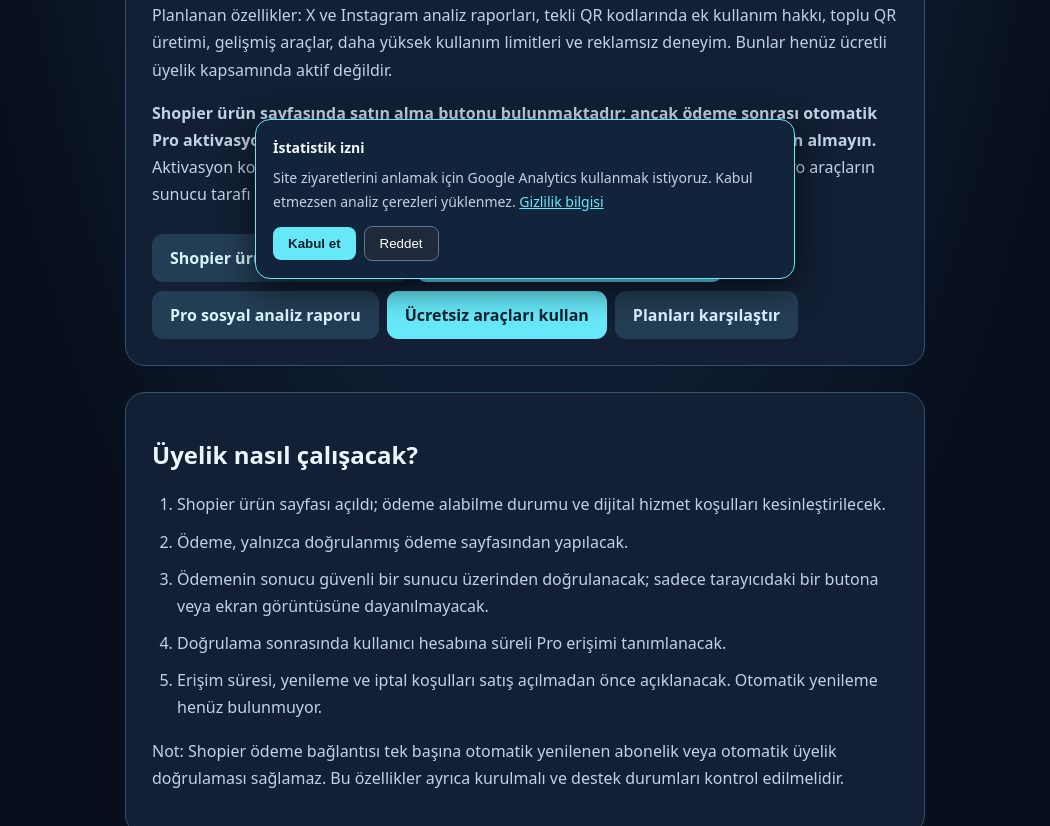
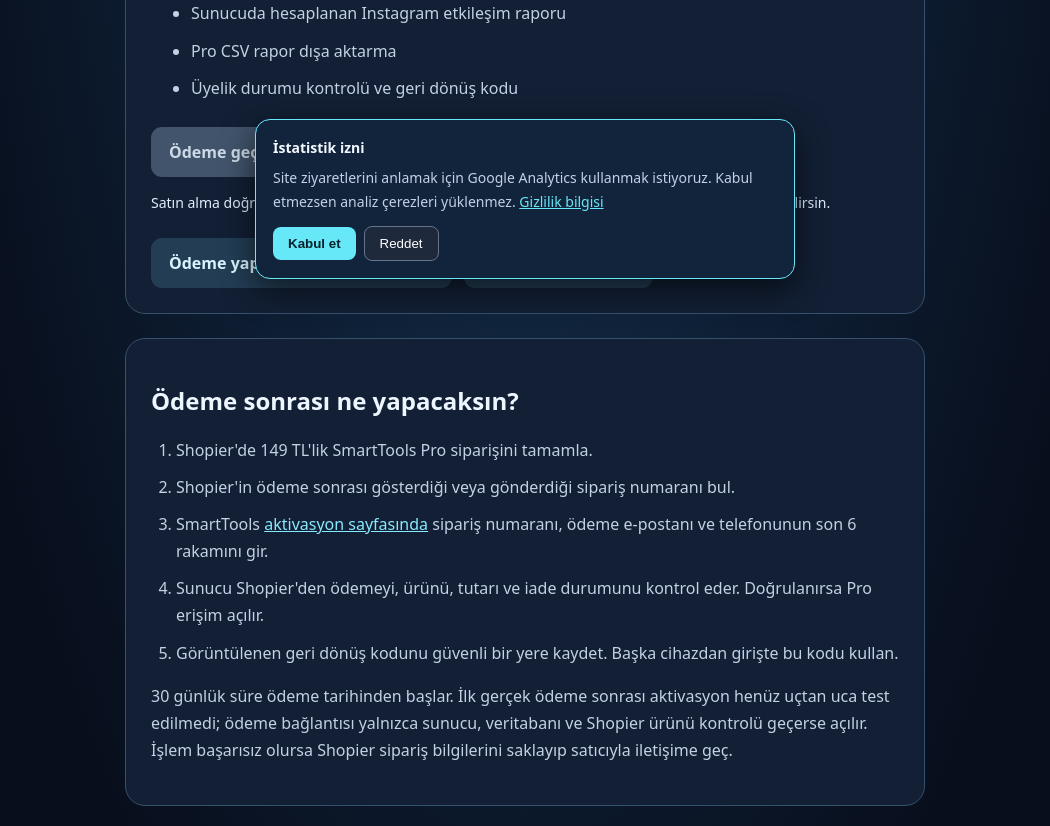
Before and after one commit to aliskeskin2006-cyber/Smarttools, a website: page pro-odeme.html in a window 1280 px wide. Shown: the part 509-1335 px from the top of the page, without its empty margins (115-1165 px from the left). Drawn offline with Linux system fonts and the light colour scheme; no server answers.

Commit message:
Connect Shopier checkout to protected buyer self-activation; fail closed on readiness failure

```diff
--- a/pro-odeme.html
+++ b/pro-odeme.html
@@ -1,9 +1,56 @@
 <!doctype html>
-<html lang="tr"><head><meta charset="utf-8"><meta name="viewport" content="width=device-width,initial-scale=1"><meta name="theme-color" content="#080e1c"><meta name="description" content="SmartTools Pro ödeme ve üyelik durum sayfası."><title>SmartTools Pro | Ödeme Durumu</title><style>
-:root{font-family:system-ui,-apple-system,sans-serif;color-scheme:dark}*{box-sizing:border-box}body{margin:0;background:radial-gradient(ellipse at top,#173858,#080e1c 65%);color:#edf6ff;min-height:100vh}a{color:#88eaff}header,main,footer{width:min(800px,calc(100% - 32px));margin:auto}header{padding:24px 0;border-bottom:1px solid #2d415a}header a{text-decoration:none;font-weight:800}main{padding:52px 0 70px}h1{font-size:clamp(30px,7vw,48px);margin:14px 0}p,li{line-height:1.7;color:#c2d2e5}.eyebrow{color:#8df3ff;font-size:13px;letter-spacing:.07em;font-weight:800}.panel{background:#121f34;border:1px solid #35516b;border-radius:20px;padding:26px;margin:26px 0}.status{display:inline-block;border-radius:30px;padding:8px 13px;background:#263e55;color:#d9e9fc;font-weight:750;font-size:13px}.price{font-size:32px;font-weight:800;margin:18px 0}.price small{font-size:14px;color:#bbcade;font-weight:400}.button{display:inline-block;background:#67e8f9;border-radius:11px;color:#07232d;text-decoration:none;font-weight:800;padding:13px 18px;margin:9px 8px 0 0}.secondary{background:#233d54;color:#d8f4ff}.steps{padding-left:25px}li{margin:10px 0}footer{border-top:1px solid #263852;padding:26px 0;color:#9aafc6;font-size:13px}@media(max-width:520px){main{padding-top:35px}.panel{padding:20px}}
+<html lang="tr"><head><meta charset="utf-8"><meta name="viewport" content="width=device-width,initial-scale=1"><meta name="theme-color" content="#080e1c">
+<meta name="description" content="SmartTools Pro 149 TL, 30 günlük üyelik ve Shopier ödeme bağlantısı."><title>SmartTools Pro · Ödeme ve aktivasyon</title>
+<style>
+:root{font-family:system-ui,-apple-system,sans-serif;color-scheme:dark}*{box-sizing:border-box}
+body{margin:0;background:radial-gradient(ellipse at top,#173858,#080e1c 70%);color:#edf6ff;min-height:100vh}a{color:#88eaff}
+header,main,footer{width:min(800px,calc(100% - 32px));margin:auto}header{padding:24px 0;border-bottom:1px solid #2d415a}header a{text-decoration:none;font-weight:800}
+main{padding:44px 0 70px}h1{font-size:clamp(30px,7vw,48px);margin:14px 0}p,li{line-height:1.7;color:#c2d2e5}
+.eyebrow{color:#8df3ff;font-size:13px;letter-spacing:.07em;font-weight:800}
+.panel{background:#121f34;border:1px solid #35516b;border-radius:20px;padding:25px;margin:24px 0}
+.price{font-size:36px;font-weight:800;margin:18px 0}.price small{font-size:14px;color:#bbcade;font-weight:400}
+.button{display:inline-block;background:#67e8f9;border-radius:11px;color:#07232d;text-decoration:none;font-weight:800;padding:14px 18px;margin:9px 8px 0 0}
+.secondary{background:#233d54;color:#d8f4ff}.disabled{background:#41546b;color:#ccd9e6;cursor:not-allowed}
+.status{font-size:14px;color:#e1efff}.steps{padding-left:25px}li{margin:10px 0}
+footer{border-top:1px solid #263852;padding:26px 0;color:#9aafc6;font-size:13px}
+@media(max-width:520px){main{padding-top:32px}.panel{padding:19px}}
 </style><script src="./analytics.js" defer></script></head><body>
 <header><a href="./">⚡ SmartTools</a> · <a href="./fiyatlandirma.html">Fiyatlandırma</a></header>
-<main><div class="eyebrow">SMARTTOOLS PRO</div><h1>Pro üyeliğe geçiş hazırlığı</h1><p>SmartTools Pro ürünü Shopier'de listelendi. Shopier ürünü listelendi. Ödeme doğrulama ve aktivasyon kodu altyapısı test ediliyor; otomatik teslimat ve ücretli araç erişim kilidi henüz hazır değil.</p>
-<section class="panel" aria-label="Pro satış durumu"><span class="status">Shopier ürünü listelendi · Aktivasyon hazırlanıyor</span><h2>SmartTools Pro</h2><div class="price">149 TL <small>/ 30 günlük erişim · Shopier liste fiyatı</small></div><p>Planlanan özellikler: X ve Instagram analiz raporları, tekli QR kodlarında ek kullanım hakkı, toplu QR üretimi, gelişmiş araçlar, daha yüksek kullanım limitleri ve reklamsız deneyim. Bunlar henüz ücretli üyelik kapsamında aktif değildir.</p><p><strong>Shopier ürün sayfasında satın alma butonu bulunmaktadır; ancak ödeme sonrası otomatik Pro aktivasyonu henüz mümkün değildir. Otomatik erişim hazır olana kadar satın almayın.</strong> Aktivasyon kodu girişi hazırdır, fakat satın alma sonrası otomatik kod teslimi ve tüm Pro araçların sunucu tarafı koruması tamamlanmadığı için satış açılmamalıdır.</p><a class="button secondary" href="https://www.shopier.com/smarttoolspro/53173649" target="_blank" rel="noopener noreferrer">Shopier ürününü görüntüle</a><a class="button" href="./pro-aktivasyon.html">Pro kodu gir / üyeliğimi kontrol et</a><a class="button secondary" href="./pro-sosyal-rapor.html">Pro sosyal analiz raporu</a><a class="button" href="./araclar.html">Ücretsiz araçları kullan</a><a class="button secondary" href="./fiyatlandirma.html">Planları karşılaştır</a></section>
-<section class="panel"><h2>Üyelik nasıl çalışacak?</h2><ol class="steps"><li>Shopier ürün sayfası açıldı; ödeme alabilme durumu ve dijital hizmet koşulları kesinleştirilecek.</li><li>Ödeme, yalnızca doğrulanmış ödeme sayfasından yapılacak.</li><li>Ödemenin sonucu güvenli bir sunucu üzerinden doğrulanacak; sadece tarayıcıdaki bir butona veya ekran görüntüsüne dayanılmayacak.</li><li>Doğrulama sonrasında kullanıcı hesabına süreli Pro erişimi tanımlanacak.</li><li>Erişim süresi, yenileme ve iptal koşulları satış açılmadan önce açıklanacak. Otomatik yenileme henüz bulunmuyor.</li></ol><p>Not: Shopier ödeme bağlantısı tek başına otomatik yenilenen abonelik veya otomatik üyelik doğrulaması sağlamaz. Bu özellikler ayrıca kurulmalı ve destek durumları kontrol edilmelidir.</p></section>
-</main><footer>© <span id="year"></span> SmartTools · <a href="./gizlilik.html">Gizlilik</a> · <a href="./hakkimizda.html">Hakkımızda</a></footer><script>document.getElementById("year").textContent=new Date().getFullYear()</script></body></html>
+<main><div class="eyebrow">SMARTTOOLS PRO</div><h1>Pro üyelik · 30 günlük erişim</h1>
+<p>Shopier üzerinden tek ödeme yaparsın. Üyeliğin, Shopier sipariş bilgilerin doğrulandıktan sonra SmartTools'ta etkinleşir.</p>
+<section class="panel">
+<h2>SmartTools Pro</h2>
+<div class="price">149 TL <small>/ 30 gün · otomatik yenileme yok</small></div>
+<ul><li>Sunucuda hesaplanan X etkileşim raporu</li><li>Sunucuda hesaplanan Instagram etkileşim raporu</li><li>Pro CSV rapor dışa aktarma</li><li>Üyelik durumu kontrolü ve geri dönüş kodu</li></ul>
+<a id="checkout" class="button disabled" href="./fiyatlandirma.html" aria-disabled="true">Ödeme kontrol ediliyor…</a>
+<p id="checkoutStatus" class="status" role="status">Sunucu ve Shopier ürün fiyatı kontrol ediliyor.</p>
+<a class="button secondary" href="./pro-aktivasyon.html">Ödeme yaptım · Pro'yu aktifleştir</a>
+<a class="button secondary" href="./pro-sosyal-rapor.html">Pro analiz raporları</a>
+</section>
+<section class="panel"><h2>Ödeme sonrası ne yapacaksın?</h2>
+<ol class="steps"><li>Shopier'de 149 TL'lik SmartTools Pro siparişini tamamla.</li>
+<li>Shopier'in ödeme sonrası gösterdiği veya gönderdiği sipariş numaranı bul.</li>
+<li>SmartTools <a href="./pro-aktivasyon.html">aktivasyon sayfasında</a> sipariş numaranı, ödeme e-postanı ve telefonunun son 6 rakamını gir.</li>
+<li>Sunucu Shopier'den ödemeyi, ürünü, tutarı ve iade durumunu kontrol eder. Doğrulanırsa Pro erişim açılır.</li>
+<li>Görüntülenen geri dönüş kodunu güvenli bir yere kaydet. Başka cihazdan girişte bu kodu kullan.</li></ol>
+<p>30 günlük süre ödeme tarihinden başlar. İlk gerçek ödeme sonrası aktivasyon henüz uçtan uca test edilmedi; ödeme bağlantısı yalnızca sunucu, veritabanı ve Shopier ürünü kontrolü geçerse açılır. İşlem başarısız olursa Shopier sipariş bilgilerini saklayıp satıcıyla iletişime geç.</p>
+</section>
+<section class="panel"><h2>Ücretsiz araçlar</h2><p>Yüzde hesaplama, QR, mevcut PDF/fotoğraf araçları ve X/Instagram manuel analiz ön izlemesi ücretsiz kullanılabilir. Bunlar için ödeme yapmak zorunda değilsin.</p><a class="button secondary" href="./araclar.html">Ücretsiz araçlara git</a></section>
+</main><footer>© <span id="year"></span> SmartTools · <a href="./gizlilik.html">Gizlilik</a> · <a href="./hakkimizda.html">Hakkımızda</a></footer>
+<script>
+"use strict";
+document.getElementById("year").textContent=new Date().getFullYear();
+(async()=>{
+ const link=document.getElementById("checkout"),status=document.getElementById("checkoutStatus");
+ try{
+ const r=await fetch("/api/pro/sales-ready",{cache:"no-store"}),data=await r.json();
+ if(!r.ok||!data.ready)throw Error(data.reason||"not_ready");
+ link.href="https://www.shopier.com/smarttoolspro/53173649";link.classList.remove("disabled");link.removeAttribute("aria-disabled");link.textContent="Shopier ile güvenli öde · 149 TL";
+ status.textContent="Shopier ürün ve üyelik altyapısı kontrolleri başarılı. Ödeme sonrası aktivasyon adımlarını izle.";
+ }catch{
+ link.href="./fiyatlandirma.html";link.classList.add("disabled");link.setAttribute("aria-disabled","true");link.textContent="Ödeme geçici olarak kullanılamıyor";
+ status.textContent="Satın alma doğrulanamadığından ödeme butonu kapalı. Ücretsiz araçları kullanmaya devam edebilirsin.";
+ }
+ link.addEventListener("click",e=>{if(link.getAttribute("aria-disabled")==="true")e.preventDefault();});
+})();
+</script></body></html>
```
